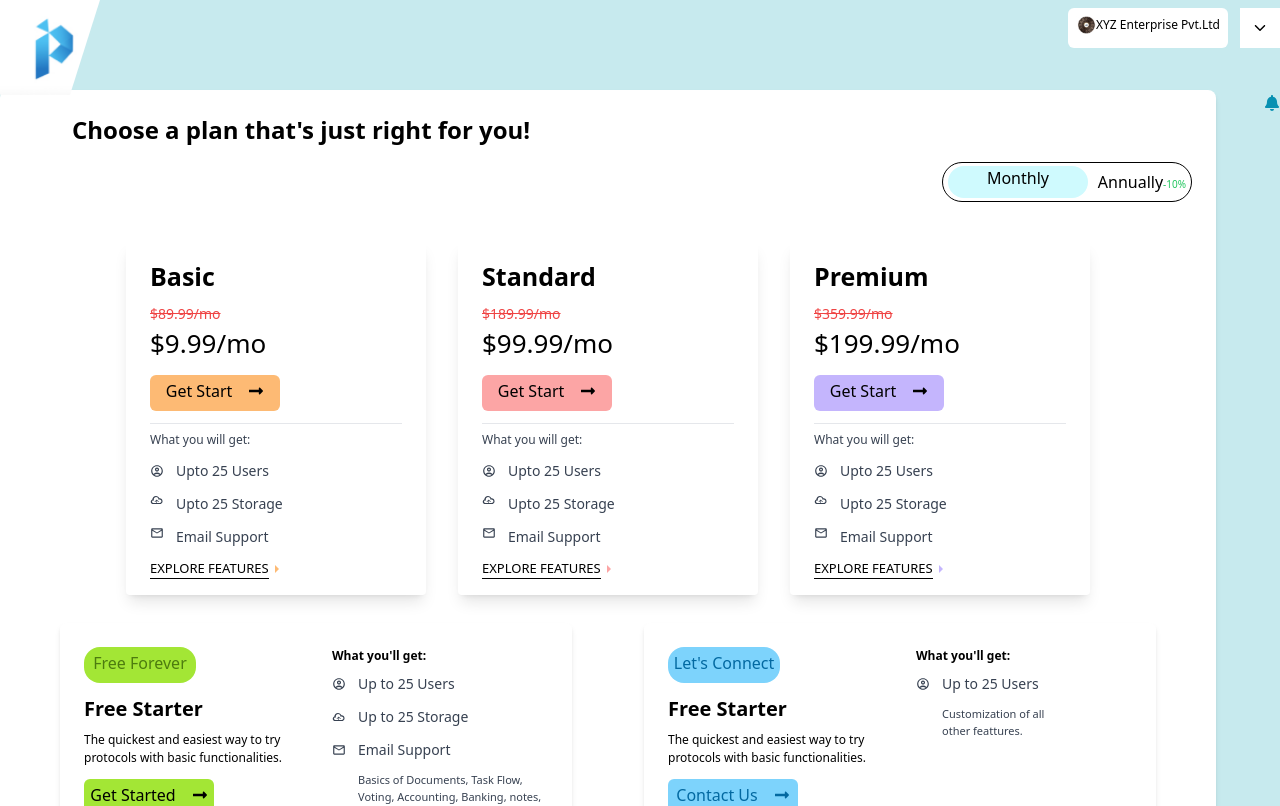
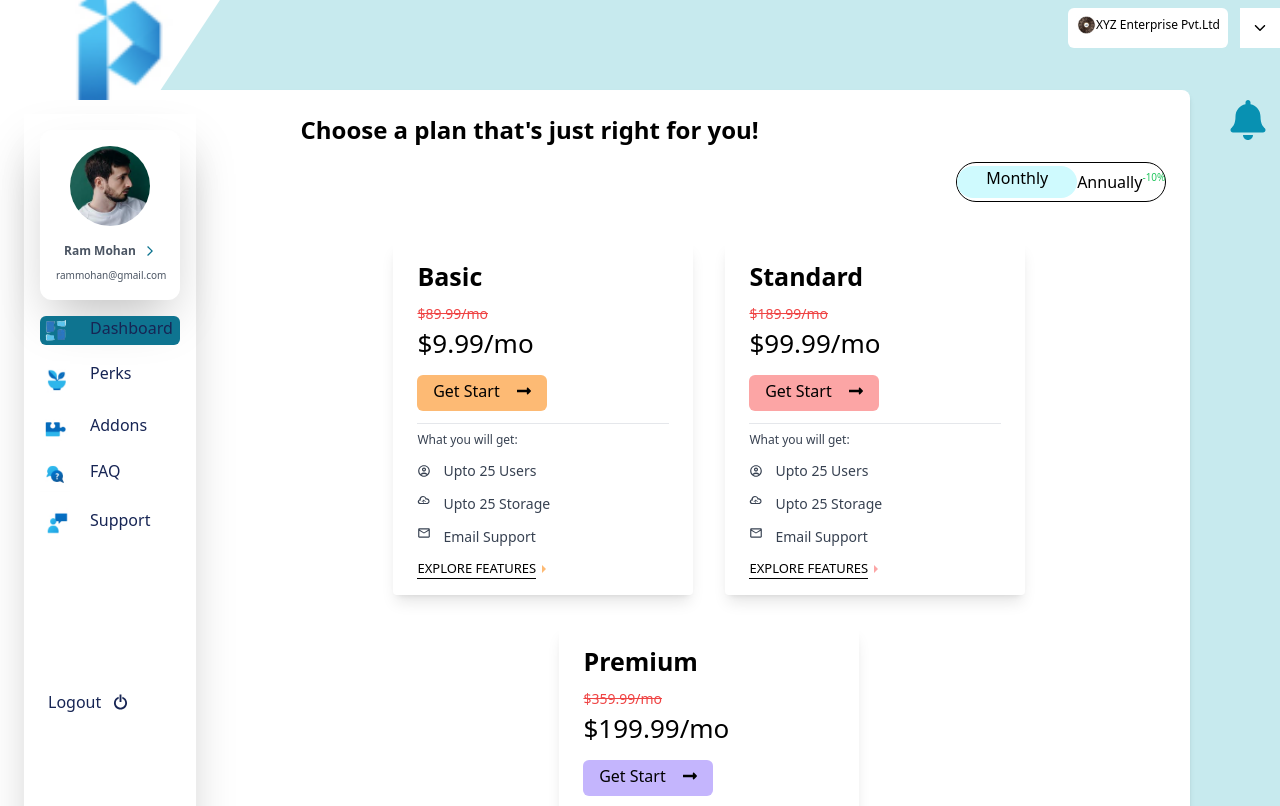
Before and after one commit to prasad-L4/task, a React (Create React App) app: page / in a window 1280 px wide. Shown: the top 806 px of the page. Built offline with nearby package versions, Linux system fonts and the light colour scheme; some icons are missing.

Commit message:
completed

```diff
--- a/src/Components/Cards/Cards.css
+++ b/src/Components/Cards/Cards.css
@@ -1,18 +1,17 @@
 .main-page{
     background-color:rgb(199, 234, 238) ;
-    width: 100%;
-    height: 100%;
+
 }
 .sub-main{
     background-color: white;
     margin-top: 10px;
-    height: 79%;
-    width: 95%;
+    height: 80%;
+    width: 93%;
 }
 .head-btn{
    display: flex;
-   justify-content: space-around;
-   width: 250px;
+   justify-content: space-between;
+   width: 210px;
    height: 40px;
    align-items: center;
    border-width: 1px;
@@ -23,9 +22,89 @@
 
 }
 .logo-img{
-
-    width: 100px;
+ object-fit: cover;
+    width: 220px;
+    height: 100px;
     transform-origin: top right;
     clip-path: polygon(0 0, 100% 0%, 70% 100%, 0% 100%);
 
+}
+.side{
+    width: 20%;
+}
+.sub-side{
+
+width: 80%;
+}
+@media(max-width:640px){
+    .side{
+        width: 10%;
+
+
     }
+    .sub-main{
+     display: flex;
+     justify-content:center;
+
+    }
+    .sub-side{
+        width: 80%;
+
+
+    }
+    .logo-img{
+        width: 100px;
+    }
+    .title{
+        font-size: 12px;
+        text-align: center;
+    }
+    .head-btn {
+        width: 150px;
+        display: flex;
+        justify-content: space-evenly;
+        align-items: center;
+
+
+    }
+    .head-btn .month{
+        width: 70px;
+        padding-top: 5px;
+        font-size: 12px;
+        text-align: center;
+
+
+    }
+    .head-btn h3{
+        width: 70px;
+        padding-top: 2px;
+        font-size: 12px;
+        text-align: center;
+    }
+    .cards{
+        display: flex;
+        justify-content: end;
+
+
+
+    }
+    .card h2{
+        font-size: 15px;
+
+    }
+    .card h5,h4{
+        font-size: 10px
+    }
+    .card button{
+        width: 100px;
+        font-size: 13px;
+        padding-top: 5px;
+    }
+    .card p ,span{
+        font-size: 10px;
+
+    }
+    .bell{
+        font-size: 15px;
+    }
+}
--- a/src/Components/Cards/Cards.jsx
+++ b/src/Components/Cards/Cards.jsx
@@ -13,10 +13,12 @@ const Cards = () => {
   return (
     <>
       <main>
+
         <div className="main-page relative">
+
           <div className="h-[80px]">
             <div className="flex justify-between ">
-              <img className="logo-img" src={logo} alt="" />
+              <img className="logo-img " src={logo} alt="" />
               <div className="flex justify-center flex-wrap gap-3  ">
               <button className="flex flex-wrap pt-2 mt-2 bg-white justify-center align-middle rounded-md text-[12px] h-10 w-[160px]">
                 <img className="w-[20px]" src={ai} alt="" />
@@ -28,31 +30,35 @@ const Cards = () => {
             </div>
             </div>
 
-
             <div className=" w-[45px] right-[-4px] top-25 align-middle">
-              <span className="absolute right-0  text-cyan-600  ">
+              <span className="bell absolute text-[40px] right-3  text-cyan-600  ">
                 <FaBell />
               </span>
             </div>
           </div>
-          <div className="sub-main bg-white p-6 rounded-lg shadow-md">
-            <h2 className="text-2xl font-bold px-12 mb-4">
+          <div className="sub-main flex justify-between bg-white p-6 rounded-lg shadow-md">
+
+            <div className="side">
+              <Sidebar/>
+            </div>
+            <div className="sub-side" >
+            <h2 className="title text-2xl font-bold px-12 mb-4">
               Choose a plan that's just right for you!
             </h2>
             <div className="head-btn">
-              <h3 className="bg-cyan-100 w-[140px] h-8 rounded-2xl text-center">
+              <h3 className="month bg-cyan-100 w-[140px] h-8 rounded-2xl text-center">
                 Monthly
               </h3>
 
-              <h3>
+              <h3 className="flex">
                 Annually
                 <span className="text-green-500 text-[10px] ">-10%</span>
               </h3>
             </div>
-            <div className="flex flex-wrap mt-20 align-middle justify-center">
+            <div className=" cards flex flex-wrap mt-20 align-middle justify-center">
               <div className="max-w-sm w-[300px]  rounded overflow-hidden shadow-lg m-4">
-                <div className="px-6 py-4">
-                  <div className="font-bold text-[25px] mb-2">Basic</div>
+                <div className="card px-6 py-4">
+                  <h2 className="font-bold text-[25px] mb-2">Basic</h2>
                   <p className="line-through text-sm text-red-500">$89.99/mo</p>
                   <h2 className="text-[26px]">$9.99/mo</h2>
                   <button className="flex mt-3 justify-center h-9 pt-1 rounded-md bg-orange-300 w-[130px] gap-4">
@@ -95,8 +101,8 @@ const Cards = () => {
               </div>
 
               <div className="max-w-sm w-[300px]  rounded overflow-hidden shadow-lg m-4">
-                <div className="px-6 py-4">
-                  <div className="font-bold text-[25px] mb-2">Standard</div>
+                <div className="card px-6 py-4">
+                  <h2 className="font-bold text-[25px] mb-2">Standard</h2>
                   <p className="line-through text-sm text-red-500">
                     $189.99/mo
                   </p>
@@ -140,8 +146,8 @@ const Cards = () => {
                 </div>
               </div>
               <div className="max-w-sm w-[300px]  rounded overflow-hidden shadow-lg m-4">
-                <div className="px-6 py-4">
-                  <div className="font-bold text-[25px] mb-2">Premium</div>
+                <div className="card px-6 py-4">
+                  <h2 className="font-bold text-[25px] mb-2">Premium</h2>
                   <p className="line-through text-sm text-red-500">
                     $359.99/mo
                   </p>
@@ -188,7 +194,7 @@ const Cards = () => {
             <section>
               <div className="flex flex-wrap">
                 <div className="max-w-lg mt-3 mx-auto bg-white shadow-md rounded-md p-6">
-                  <div className="flex flex-col md:flex-row">
+                  <div className="card flex flex-col md:flex-row">
                     <div className="md:w-1/2 md:pr-4 mb-4 md:mb-0">
                       <h4 className="text-lime-700 bg-lime-400 w-[112px] text-center h-9 pt-1 rounded-2xl">
                         Free Forever
@@ -282,6 +288,7 @@ const Cards = () => {
                 </div>
               </div>
             </section>
+            </div>
           </div>
         </div>
       </main>
--- a/src/Components/Sidebar/Sidebar.css
+++ b/src/Components/Sidebar/Sidebar.css
@@ -1,103 +1,16 @@
-nav{
-    width: 200px;
-    height: 100px!important;
-    position: fixed;
 
 
+.dot{
+visibility: hidden;
 }
-.buttons{
-
-}
-.btn{
-    display: flex;
-    align-items: center;
-    margin-top: 1px;
-
-}
-.logo{
 
 
 
+@media(max-width:640px){
+.dot{
+  visibility: visible;
 }
-.logo-img{
-
-width: 200px;
-transform-origin: top right;
-clip-path: polygon(0 0, 100% 0%, 70% 100%, 0% 100%);
-
+.bar{
+    display: none;
 }
-.btn img{
-
 }
-.logbtn{
-    display: flex;
-    justify-content: space-evenly;
-    margin-top: 24px;
-    color: rgb(93, 145, 223);
-    padding-bottom: 20px;
-}
-
-@media(max-width:500px){
-    nav{
-        width: 60px;
-        height: auto;
-
-    }
-    .btn h3{
-        display: none;
-    }
-
-    .logbtn{
-        display: flex;
-        justify-content:center;
-      gap: 10px;
-
-        font-size: 12px;
-        margin-top: 70px;
-
-    }
-    .logbtn button{
-        display: none;
-
-    }
-    .profile {
-        width: 60px;
-        height: 80px;
-        border-radius: 60%;
-        box-shadow: none;
-        display: flex;
-        align-items: center;
-        justify-content: left;
-        margin-top: 35px;
-    }
-    .profile img{
-        width: 30px;
-        height: 30px;
-       margin-top: -10px;
-        border-radius: 50%;
-        object-fit: cover;
-
-    }
-    .profile h3 ,.profile h5{
-        display: none;
-    }
-    .logo-img{
-        width: 60px;
-        height: 105px;
-        object-fit: cover;
-    }
-    .buttons{
-    margin-top: -20px;
-    display: flex;
-    flex-direction: column;
-    justify-content: center;
-    align-items: center;
-    }
-    .buttons img{
-        margin-top: 20px;
-        width: 70px;
-    }
-
-
-
-}
--- a/src/Components/Sidebar/Sidebar.jsx
+++ b/src/Components/Sidebar/Sidebar.jsx
@@ -1,21 +1,37 @@
-import React from "react";
+import React, { useState } from "react";
 import { MdOutlineArrowForwardIos } from "react-icons/md";
+import { TbGridDots } from "react-icons/tb";
 import { ImSwitch } from "react-icons/im";
 import icon1 from "../../images/icon1.png";
 import icon2 from "../../images/icon2.png";
 import icon3 from "../../images/icon3.png";
 import icon4 from "../../images/icon4.png";
 import icon5 from "../../images/icon5.png";
-import logo from "../../images/logo.png";
 import profile from "../../images/profile.png";
 import "./Sidebar.css";
 
 const Sidebar = () => {
+
+  const [sidebarOpen, setSidebarOpen] = useState(false);
+
+  const toggleSidebar = () => {
+    setSidebarOpen(!sidebarOpen);
+  };
+
+
   return (
     <nav>
-      <section className="">
-        <img className="logo-img " src={logo} alt="" />
-        <div className="main shadow-2xl  ">
+       <button className="block mt-4 md:hidden " onClick={toggleSidebar}>
+        < TbGridDots />
+        </button>
+    <div className="flex h-screen">
+
+
+   <aside className={`bar bg-white w-50 shadow-2xl ${sidebarOpen ? 'block' : 'hidden'} md:block`}>
+
+     <div className=" p-4 text-blue-950">
+
+       <div>
        <div className=" profile max-w-xs   w-[140px] h-[170px] bg-white rounded-xl overflow-hidden shadow-2xl">
          <div className="prfl  p-4 ">
            <div>
@@ -24,7 +40,7 @@ const Sidebar = () => {
                alt=""
                className="rounded-full w-20 h-20 mx-auto mb-4"
              />
-                <h3 className=" flex flex-wrap items-center justify-evenly font-bold text-[12px]  mb-2">
+             <h3 className=" flex text-gray-600 flex-wrap items-center justify-evenly font-bold text-[12px]  mb-2">
                Ram Mohan
                <span className="text-cyan-700">
                  <MdOutlineArrowForwardIos />
@@ -34,36 +50,48 @@ const Sidebar = () => {
                rammohan@gmail.com
              </h5>
            </div>
+
+
+
          </div>
        </div>
-          <div className="buttons mt-2 ">
-            <div className="btn gap-5 bg-cyan-700">
-              <img src={icon1} alt="" />
+       </div>
+       <ul className="mt-4">
+
+         <div className="buttons   mt-2 ">
+         <div className="btn flex rounded-md gap-5 bg-cyan-700">
+           <img className="w-[30px]" src={icon1} alt="" />
            <h3>Dashboard</h3>
          </div>
-            <div className="btn gap-5">
-              <img src={icon2} alt="" />
+         <div className="btn flex mt-4 gap-5">
+           <img className="w-[30px]" src={icon2} alt="" />
            <h3>Perks</h3>
          </div>
-            <div className="btn gap-5">
-              <img src={icon3} alt="" />
+         <div className="btn  mt-4 flex gap-5">
+           <img className="w-[30px]" src={icon3} alt="" />
            <h3>Addons</h3>
          </div>
-            <div className="btn gap-5">
-              <img src={icon4} alt="" />
+         <div className="btn  mt-4 flex gap-5">
+           <img className="w-[30px]" src={icon4} alt="" />
            <h3>FAQ</h3>
          </div>
-            <div className="btn gap-5">
-              <img src={icon5} alt="" />
+         <div className="btn mt-4 flex gap-5">
+           <img className="w-[30px]" src={icon5} alt="" />
            <h3>Support</h3>
          </div>
-          </div>
-          <div className="logbtn px-2">
+         <div className="flex mt-[150px] gap-3 px-2">
          <button className="">Logout </button>
-            <ImSwitch className="icon w-[15px] mt-" />
+         <ImSwitch className="icon w-[15px] mt-1" />
        </div>
        </div>
-      </section>
+
+       </ul>
+
+     </div>
+   </aside>
+ </div>
+
+
  </nav>
   );
 };
```
Lines whose indentation alone changed are shown as unchanged.
